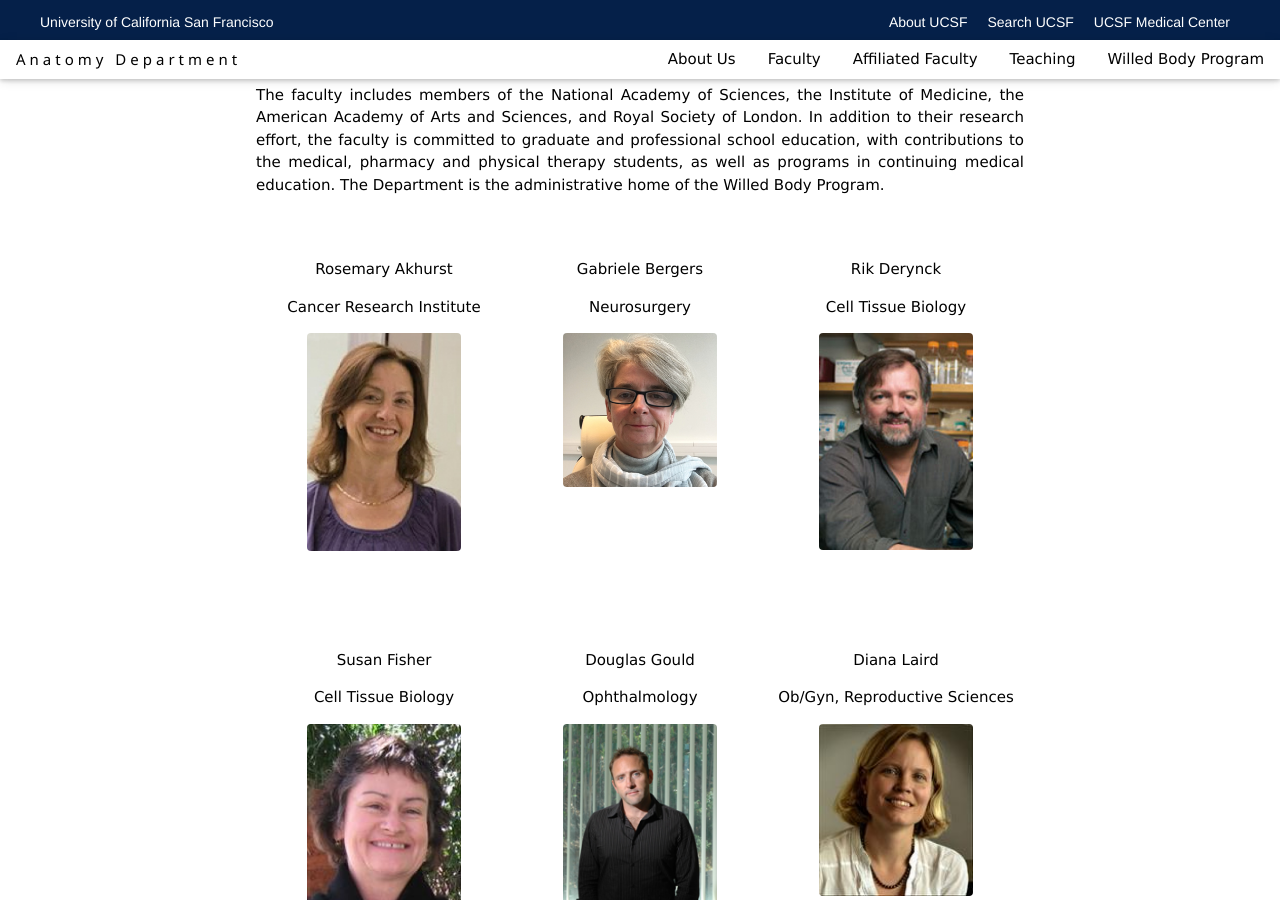
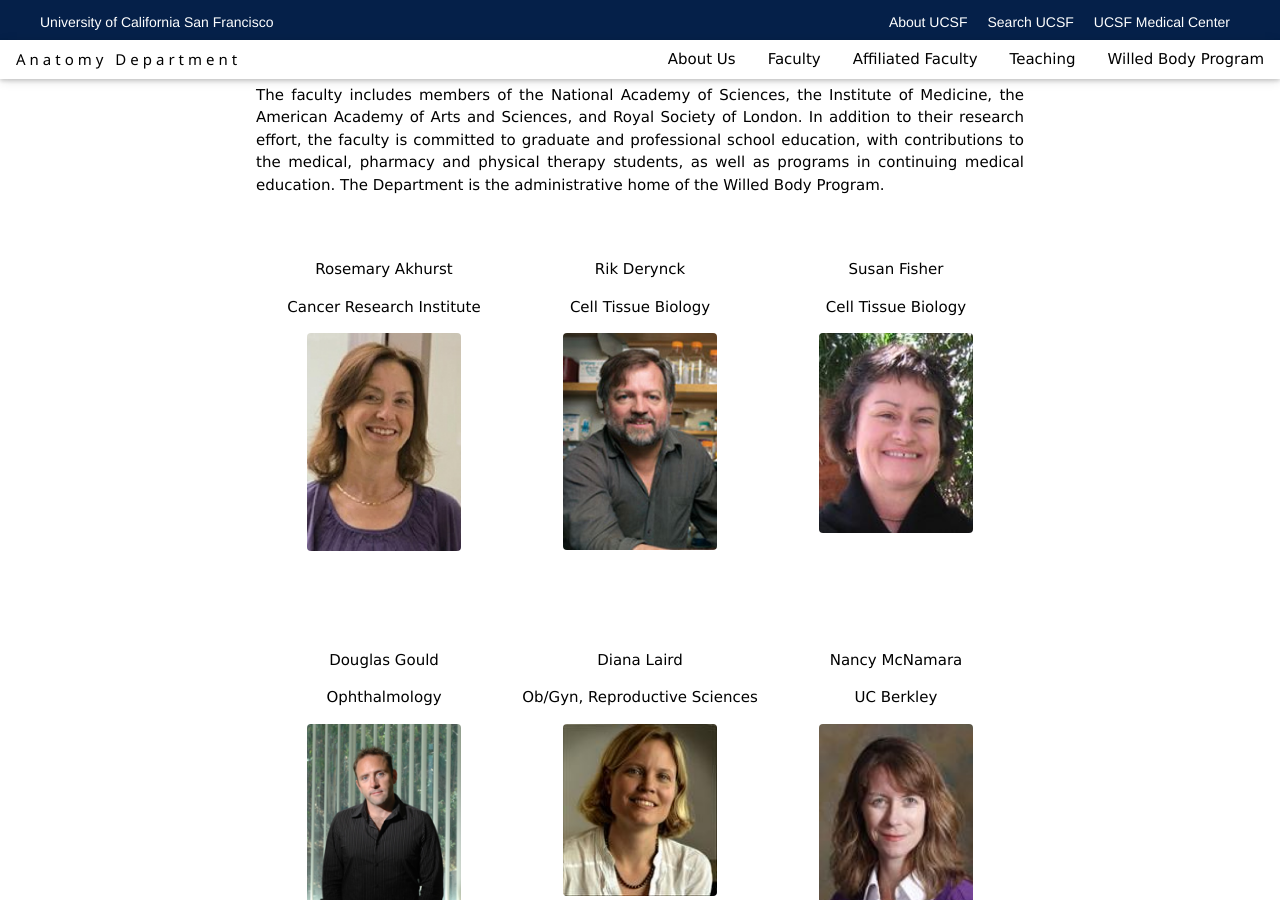
Before and after one commit to UCSF-Anatomy/anat-jekyll-2017, a Jekyll site: the page built from affiliated.md, in a window 1280 px wide and 900 px high, scrolled down 486 px. Built offline with Jekyll 4.4.1, drawn with Linux system fonts in a browser that asks for light colours; nearby versions of some CDN libraries.

Commit message:
fac page edits

```diff
--- a/affiliated.md
+++ b/affiliated.md
@@ -13,68 +13,80 @@
       <p class="w3-opacity"><i>Anatomy Department</i></p>
       <p class="w3-justify">The faculty includes members of the National Academy of Sciences, the Institute of Medicine, the American Academy of Arts and Sciences, and Royal Society of London. In addition to their research effort, the faculty is committed to graduate and professional school education, with contributions to the medical, pharmacy and physical therapy students, as well as programs in continuing medical education. The Department is the administrative home of the Willed Body Program. </p>
       <div class="w3-row w3-padding-32">
+
         <div class="w3-third">
           <p>Rosemary Akhurst</p><p>Cancer Research Institute</p>
           <a href="http://profiles.ucsf.edu/rosemary.akhurst"><img src="{{ site.baseurl }}/img/af_akhurst.jpg" class="w3-round" alt="profiles_photo" style="width:60%"></a>
         </div>
-        <div class="w3-third">
-          <p>Gabriele Bergers</p><p>Neurosurgery</p>
-          <a href="http://profiles.ucsf.edu/gabriele.bergers"><img src="{{ site.baseurl }}/img/af_bergers.jpg" class="w3-round" alt="profiles_photo" style="width:60%"></a>
-        </div>
+
         <div class="w3-third">
           <p>Rik Derynck</p><p>Cell Tissue Biology</p>
           <a href="http://profiles.ucsf.edu/rik.derynck"><img src="{{ site.baseurl }}/img/af_derynck.jpg" class="w3-round" alt="profiles_photo" style="width:60%"></a>
         </div>
+
+        <div class="w3-third">
+          <p>Susan Fisher</p><p>Cell Tissue Biology</p>
+          <a href="http://profiles.ucsf.edu/susan.fisher"><img src="{{ site.baseurl }}/img/af_fisher.jpg" class="w3-round" alt="profiles_photo" style="width:60%"></a>
+        </div>
+
       </div>
     </div>
 
     <div class="w3-container w3-content w3-center w3-padding-12" style="max-width:800px">
     <div class="w3-row w3-padding-32">
-      <div class="w3-third">
-        <p>Susan Fisher</p><p>Cell Tissue Biology</p>
-        <a href="http://profiles.ucsf.edu/susan.fisher"><img src="{{ site.baseurl }}/img/af_fisher.jpg" class="w3-round" alt="profiles_photo" style="width:60%"></a>
-      </div>
+
       <div class="w3-third">
         <p>Douglas Gould</p><p>Ophthalmology</p>
         <a href="http://profiles.ucsf.edu/douglas.gould"><img src="{{ site.baseurl }}/img/af_gould.png" class="w3-round" alt="profiles_photo" style="width:60%"></a>
       </div>
+
       <div class="w3-third">
         <p>Diana Laird</p><p>Ob/Gyn, Reproductive Sciences</p>
         <a href="http://profiles.ucsf.edu/diana.laird"><img src="{{ site.baseurl }}/img/af_laird.jpg" class="w3-round" alt="profiles_photo" style="width:60%"></a>
       </div>
+
+      <div class="w3-third">
+        <p>Nancy McNamara</p><p>UC Berkley</p>
+        <a href="http://profiles.ucsf.edu/nancy.mcnamara"><img src="{{ site.baseurl }}/img/af_McNamara.jpg" class="w3-round" alt="profiles_photo" style="width:60%"></a>
+      </div>
+
     </div>
   </div>
 
   <div class="w3-container w3-content w3-center w3-padding-12" style="max-width:800px">
   <div class="w3-row w3-padding-32">
-    <div class="w3-third">
-      <p>Nancy McNamara</p><p>UC Berkley</p>
-      <a href="http://profiles.ucsf.edu/nancy.mcnamara"><img src="{{ site.baseurl }}/img/af_McNamara.jpg" class="w3-round" alt="profiles_photo" style="width:60%"></a>
-    </div>
+
     <div class="w3-third">
       <p>Takashi Mikawa</p><p>CVRI</p>
       <a href="http://profiles.ucsf.edu/takashi.mikawa"><img src="{{ site.baseurl }}/img/af_mikawa.jpg" class="w3-round" alt="profiles_photo" style="width:60%"></a>
     </div>
+
     <div class="w3-third">
       <p>Licia Selleri</p><p>Orofacial Sciences</p>
       <a href="http://profiles.ucsf.edu/licia.selleri"><img src="{{ site.baseurl }}/img/af_Selleri.jpg" class="w3-round" alt="profiles_photo" style="width:60%"></a>
     </div>
-  </div>
+
+    <div class="w3-third">
+      <p>Julie Sneddon</p><p>Diabetes center</p>
+      <a href="http://profiles.ucsf.edu/julie.sneddon"><img src="{{ site.baseurl }}/img/af_sneddon.jpg" class="w3-round" alt="profiles_photo" style="width:60%"></a>
+    </div>
+
+   </div>
   </div>
 
   <div class="w3-container w3-content w3-center w3-padding-12" style="max-width:800px">
   <div class="w3-row w3-padding-32">
-    <div class="w3-third">
-      <p>Julie Sneddon</p><p>Diabetes center</p>
-      <a href="http://profiles.ucsf.edu/julie.sneddon"><img src="{{ site.baseurl }}/img/af_sneddon.jpg" class="w3-round" alt="profiles_photo" style="width:60%"></a>
-    </div>
+
+
     <div class="w3-third">
       <p>Allison Xu</p><p>Diabetes Center</p>
       <a href="http://profiles.ucsf.edu/allison.xu"><img src="{{ site.baseurl }}/img/af_xu.jpg" class="w3-round" alt="profiles_photo" style="width:60%"></a>
     </div>
+
     <div class="w3-third">
       <p>Shinya Yamanaka</p><p>Gladstone Institute</p>
       <a href="http://profiles.ucsf.edu/shinya.yamanaka"><img src="{{ site.baseurl }}/img/af_yamanaka.jpg" class="w3-round" alt="profiles_photo" style="width:60%"></a>
     </div>
+
+   </div>
   </div>
-  </div>
```
Also changed, not shown: faculty.md (+0 -1 lines), img/Topp.jpg, img/mostov.jpg.
